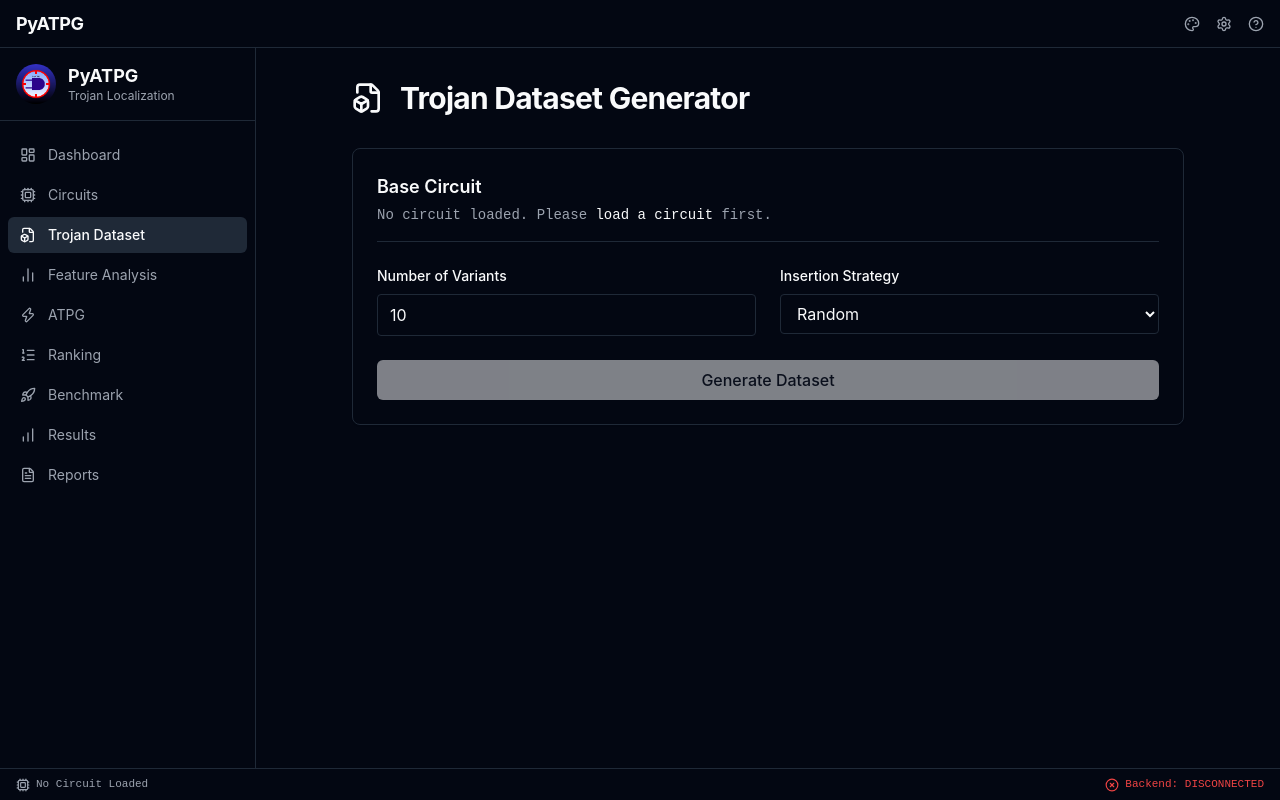
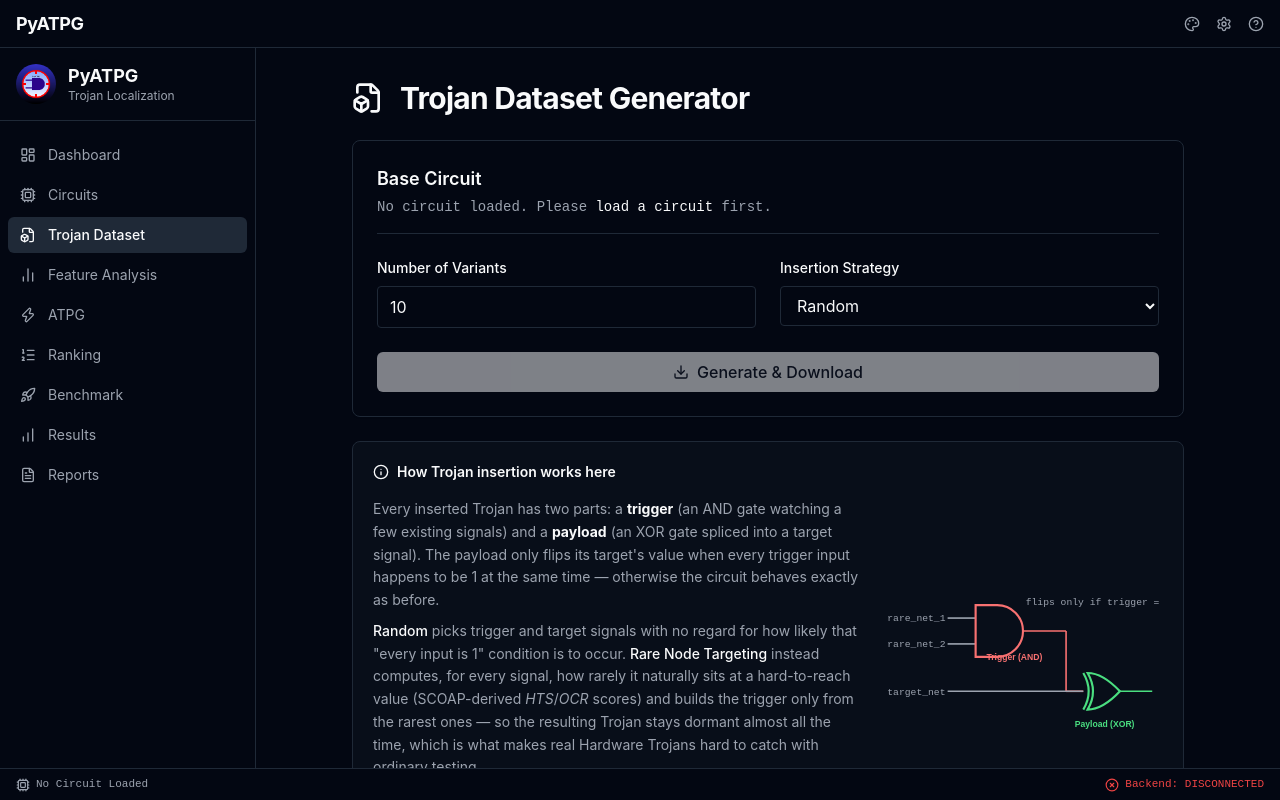
Before and after one commit to HiteshPranav267/py-atpg-comb, a React (Vite) app in the folder frontend/: page /trojan in a window 1280 px wide. Built offline with nearby package versions, Linux system fonts and the light colour scheme; no server answers.

Commit message:
trojan insertion tool

```diff
--- a/frontend/src/pages/TrojanDataset.tsx
+++ b/frontend/src/pages/TrojanDataset.tsx
@@ -1,9 +1,10 @@
-import { FileBox, Activity } from 'lucide-react';
+import { FileBox, Activity, Download, Info } from 'lucide-react';
 import { useState } from 'react';
 import { Link } from 'react-router-dom';
 import { useMutation } from '@tanstack/react-query';
 import { api } from '@/services/api';
 import { useAppStore } from '@/store';
+import type { TrojanGenerateResult } from '@/types';
 
 export default function TrojanDataset() {
   const { activeCircuit, activeCircuitFile } = useAppStore();
@@ -12,6 +13,14 @@ export default function TrojanDataset() {
 
   const generateMutation = useMutation({
     mutationFn: api.generateTrojanDataset,
+    onSuccess: (result: TrojanGenerateResult) => {
+      const url = URL.createObjectURL(result.blob);
+      const a = document.createElement('a');
+      a.href = url;
+      a.download = result.filename;
+      a.click();
+      URL.revokeObjectURL(url);
+    },
   });
 
   const handleGenerate = () => {
@@ -26,8 +35,8 @@ export default function TrojanDataset() {
     : null;
 
   return (
-    <div className="p-8 max-w-4xl mx-auto w-full">
-      <div className="flex items-center gap-4 mb-8">
+    <div className="p-8 max-w-4xl mx-auto w-full flex flex-col gap-6">
+      <div className="flex items-center gap-4">
         <FileBox className="w-8 h-8 text-primary" />
         <h1 className="text-3xl font-bold tracking-tight">Trojan Dataset Generator</h1>
       </div>
@@ -49,8 +58,13 @@ export default function TrojanDataset() {
             <label className="block text-sm font-medium mb-2">Number of Variants</label>
             <input
               type="number"
+              min={1}
+              step={1}
               value={variants}
-              onChange={e => setVariants(parseInt(e.target.value) || 0)}
+              onChange={e => {
+                const parsed = parseInt(e.target.value, 10);
+                setVariants(Number.isFinite(parsed) ? Math.max(1, parsed) : 1);
+              }}
               className="w-full bg-background border border-border rounded px-3 py-2 focus:border-primary focus:outline-none"
             />
           </div>
@@ -62,25 +76,33 @@ export default function TrojanDataset() {
               className="w-full bg-background border border-border rounded px-3 py-2 focus:border-primary focus:outline-none"
             >
               <option value="random">Random</option>
-              <option value="rare_node">Rare Node Targeting</option>
+              <option value="rare_node">Rare Node Targeting (HTS/OCR)</option>
             </select>
           </div>
         </div>
 
         <button
           onClick={handleGenerate}
-          disabled={!activeCircuitFile || generateMutation.isPending}
+          disabled={!activeCircuitFile || variants < 1 || generateMutation.isPending}
           className="flex items-center justify-center gap-2 bg-primary hover:bg-primary/90 text-primary-foreground px-4 py-2 rounded-md font-medium transition-colors disabled:opacity-50"
         >
-          {generateMutation.isPending && <Activity className="w-4 h-4 animate-spin" />}
-          Generate Dataset
+          {generateMutation.isPending ? <Activity className="w-4 h-4 animate-spin" /> : <Download className="w-4 h-4" />}
+          {generateMutation.isPending ? 'Generating...' : 'Generate & Download'}
         </button>
 
         {result && (
-          <div className="p-4 rounded-md border border-green-500/50 bg-green-500/10 text-green-400 text-sm font-mono">
-            Generated {result.variants_generated} variants of "{result.circuit}" using the {result.strategy} strategy.
-            <br />Saved to <span className="font-bold">{result.output_dir}</span> on the server — use this path as the
-            Dataset Directory (parent of it, e.g. "datasets") in the Benchmark tab to evaluate rankers against it.
+          <div className="p-4 rounded-md border border-green-500/50 bg-green-500/10 text-green-400 text-sm">
+            Downloaded <span className="font-mono font-bold">{result.filename}</span> — {result.variantsGenerated} variant
+            {result.variantsGenerated !== 1 ? 's' : ''} of "{result.circuit}" using the {result.strategy} strategy.
+            {result.variantsGenerated > 1 && (
+              <> The zip also includes a clean (uninfected) copy for comparison.</>
+            )}
+            <br />
+            <span className="text-muted-foreground">
+              A copy was also saved on the server under <span className="font-mono">datasets/{result.circuit}</span> — point the{' '}
+              <Link to="/benchmark" className="text-primary hover:underline">Benchmark</Link> tab's Dataset Directory at{' '}
+              <span className="font-mono">datasets</span> to evaluate rankers against it.
+            </span>
           </div>
         )}
         {errorMsg && (
@@ -89,6 +111,84 @@ export default function TrojanDataset() {
           </div>
         )}
       </div>
+
+      <InsertionExplainer />
     </div>
   );
 }
+
+function InsertionExplainer() {
+  return (
+    <div className="border border-border bg-secondary/20 rounded-lg p-5 flex flex-col gap-4">
+      <div className="flex items-center gap-2 text-sm font-semibold">
+        <Info className="w-4 h-4 text-primary" /> How Trojan insertion works here
+      </div>
+
+      <div className="grid md:grid-cols-[minmax(0,1fr)_280px] gap-5 items-center">
+        <div className="text-sm text-muted-foreground leading-relaxed flex flex-col gap-2">
+          <p>
+            Every inserted Trojan has two parts: a <strong className="text-foreground">trigger</strong> (an AND gate
+            watching a few existing signals) and a <strong className="text-foreground">payload</strong> (an XOR gate
+            spliced into a target signal). The payload only flips its target's value when every trigger input happens
+            to be 1 at the same time — otherwise the circuit behaves exactly as before.
+          </p>
+          <p>
+            <span className="font-medium text-foreground">Random</span> picks trigger and target signals with no
+            regard for how likely that "every input is 1" condition is to occur.{' '}
+            <span className="font-medium text-foreground">Rare Node Targeting</span> instead computes, for every
+            signal, how rarely it naturally sits at a hard-to-reach value (SCOAP-derived <em>HTS</em>/<em>OCR</em>{' '}
+            scores) and builds the trigger only from the rarest ones — so the resulting Trojan stays dormant almost
+            all the time, which is what makes real Hardware Trojans hard to catch with ordinary testing.
+          </p>
+          <p>
+            Each generated variant ships with a <span className="font-mono text-xs bg-secondary px-1 rounded">metadata.json</span> recording
+            exactly which gates are the trigger/payload (the ground truth used by the <Link to="/benchmark" className="text-primary hover:underline">Benchmark</Link> tab)
+            and an <strong className="text-foreground">ICP score</strong> — the percentage of the circuit's inputs
+            actually needed to activate it. Higher ICP means a rarer, stealthier trigger condition.
+          </p>
+        </div>
+
+        <TrojanDiagram />
+      </div>
+    </div>
+  );
+}
+
+function TrojanDiagram() {
+  return (
+    <figure className="flex flex-col items-center gap-2">
+      <svg viewBox="0 0 260 170" className="w-full h-auto" role="img" aria-label="Diagram of a trigger AND gate feeding a payload XOR gate spliced into a target net">
+        {/* rare input nets */}
+        <text x="4" y="30" className="fill-muted-foreground" fontSize="9" fontFamily="monospace">rare_net_1</text>
+        <line x1="60" y1="27" x2="86" y2="27" stroke="currentColor" className="text-muted-foreground" strokeWidth="1.5" />
+        <text x="4" y="54" className="fill-muted-foreground" fontSize="9" fontFamily="monospace">rare_net_2</text>
+        <line x1="60" y1="51" x2="86" y2="51" stroke="currentColor" className="text-muted-foreground" strokeWidth="1.5" />
+
+        {/* trigger AND gate */}
+        <path d="M86 15 h20 a24 24 0 0 1 0 48 h-20 Z" fill="none" stroke="#f87171" strokeWidth="2" />
+        <text x="96" y="66" fontSize="8" fill="#f87171" fontFamily="sans-serif" fontWeight="600">Trigger (AND)</text>
+
+        {/* trigger output to payload */}
+        <line x1="130" y1="39" x2="170" y2="39" stroke="#f87171" strokeWidth="1.5" />
+        <line x1="170" y1="39" x2="170" y2="95" stroke="#f87171" strokeWidth="1.5" />
+        <line x1="170" y1="95" x2="186" y2="95" stroke="#f87171" strokeWidth="1.5" />
+
+        {/* target net line, intercepted */}
+        <text x="4" y="98" className="fill-muted-foreground" fontSize="9" fontFamily="monospace">target_net</text>
+        <line x1="60" y1="95" x2="186" y2="95" stroke="currentColor" className="text-muted-foreground" strokeWidth="1.5" />
+
+        {/* payload XOR gate */}
+        <path d="M186 78 q10 17 0 34" fill="none" stroke="#4ade80" strokeWidth="2" />
+        <path d="M190 78 q14 0 30 17 q-16 17 -30 17 q10 -17 0 -34 Z" fill="none" stroke="#4ade80" strokeWidth="2" />
+        <text x="178" y="128" fontSize="8" fill="#4ade80" fontFamily="sans-serif" fontWeight="600">Payload (XOR)</text>
+
+        {/* output */}
+        <line x1="220" y1="95" x2="250" y2="95" stroke="#4ade80" strokeWidth="1.5" />
+        <text x="200" y="15" className="fill-muted-foreground" fontSize="9" fontFamily="monospace" textAnchor="middle">flips only if trigger = 1</text>
+      </svg>
+      <figcaption className="text-[11px] text-muted-foreground text-center leading-snug">
+        Two rare signals AND together into a trigger; the payload XORs the target only when that trigger fires.
+      </figcaption>
+    </figure>
+  );
+}
--- a/frontend/src/services/api.ts
+++ b/frontend/src/services/api.ts
@@ -7,7 +7,8 @@ import type {
   BenchmarkStartRequest,
   BenchmarkStatusResponse,
   BenchmarkResultResponse,
-  AtpgReport
+  AtpgReport,
+  TrojanGenerateResult
 } from '@/types';
 import { useAppStore } from '@/store';
 
@@ -76,15 +77,27 @@ export const api = {
   },
 
   // Trojan
-  generateTrojanDataset: async (params: { file: File; variants?: number; strategy?: string }): Promise<any> => {
+  generateTrojanDataset: async (params: { file: File; variants?: number; strategy?: string }): Promise<TrojanGenerateResult> => {
     const formData = new FormData();
     formData.append('file', params.file);
     formData.append('variants', String(params.variants ?? 10));
     formData.append('strategy', params.strategy ?? 'random');
     const res = await apiClient.post('/trojan/generate', formData, {
-      headers: { 'Content-Type': 'multipart/form-data' }
+      headers: { 'Content-Type': 'multipart/form-data' },
+      responseType: 'blob',
     });
-    return res.data;
+
+    const disposition: string = res.headers['content-disposition'] || '';
+    const match = disposition.match(/filename="?([^"]+)"?/);
+    const filename = match ? match[1] : (params.variants === 1 ? 'trojan.v' : 'trojan_dataset.zip');
+
+    return {
+      blob: res.data as Blob,
+      filename,
+      circuit: res.headers['x-circuit-name'] || params.file.name,
+      variantsGenerated: parseInt(res.headers['x-variants-generated'] || '0', 10),
+      strategy: res.headers['x-strategy'] || params.strategy || 'random',
+    };
   },
 
   // Benchmark
--- a/frontend/tsconfig.app.json
+++ b/frontend/tsconfig.app.json
@@ -1,7 +1,5 @@
 {
   "compilerOptions": {
-    "ignoreDeprecations": "5.0",
-    "baseUrl": ".",
     "paths": {
       "@/*": ["./src/*"]
     },
```
Also changed, not shown: frontend/src/types/index.ts (+8 -0 lines).
